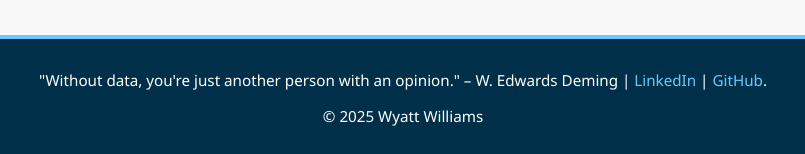
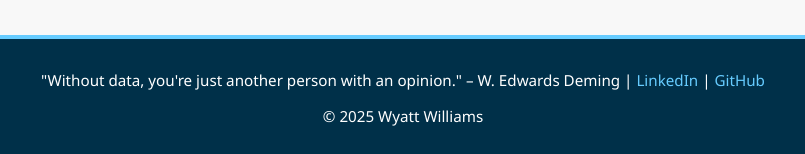
Before and after one commit to Wyatt-Data/Portfolio, a plain HTML site: page index.html in a window 1280 px wide. Shown: the part 2430-2584 px from the top of the page, 237-1042 px from the left. Drawn offline with Linux system fonts and the light colour scheme.

Commit message:
Update index.html

```diff
--- a/index.html
+++ b/index.html
@@ -123,7 +123,8 @@
   </main>
 
   <footer>
-    <p>"Without data, you're just another person with an opinion." – W. Edwards Deming | <a href="https://www.linkedin.com/in/wyatt-williams-data/" target="_blank">LinkedIn</a> | <a href="https://github.com/Wyatt-Data" target="_blank">GitHub</a>.</p> &copy; 2025 Wyatt Williams</p>
+    <p>"Without data, you're just another person with an opinion." – W. Edwards Deming | <a href="https://www.linkedin.com/in/wyatt-williams-data/" target="_blank">LinkedIn</a> | <a href="https://github.com/Wyatt-Data" target="_blank">GitHub</a>
+    </p> &copy; 2025 Wyatt Williams</p>
   </footer>
 
   <script src="script.js"></script>
```
